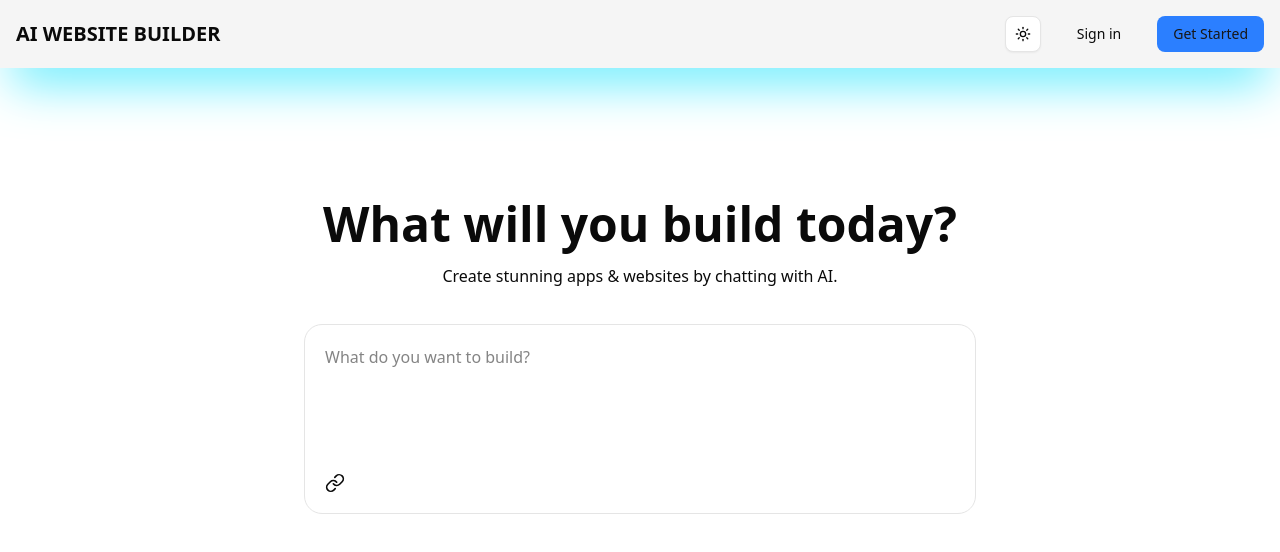
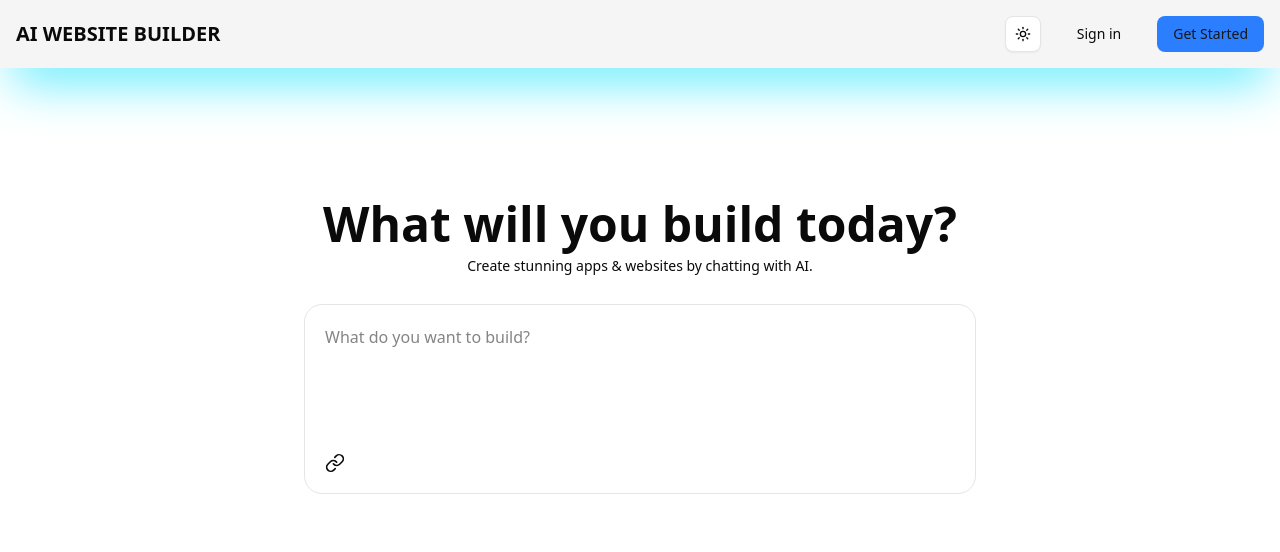
Before and after one commit to Nilankush/AI-Website-builder, a Next.js app: page / in a window 1280 px wide. Shown: the top 552 px of the page. Built offline with nearby package versions, Linux system fonts and the light colour scheme; no server answers; sample sign-in values are in the browser's storage.

Commit message:
fix: H1 fix

```diff
--- a/components/promptSection.tsx
+++ b/components/promptSection.tsx
@@ -68,9 +68,9 @@ export default function PromptSection(){
     };
 
  return(
-    <div className="flex flex-col items-center justify-center gap-4 mt-50 px-2">
+    <div className="flex flex-col items-center justify-center gap-2 mt-50 px-2">
         <h2 className="text-2xl md:text-5xl font-bold">What will you build today?</h2>
-        <p className="font-medium">Create stunning apps & websites by chatting with AI.</p>
+        <p className="font-medium text-sm">Create stunning apps & websites by chatting with AI.</p>
         <div className="border rounded-2xl p-5 max-w-2xl w-full mt-5">
             <div className="flex gap-2">
                 <textarea
```
